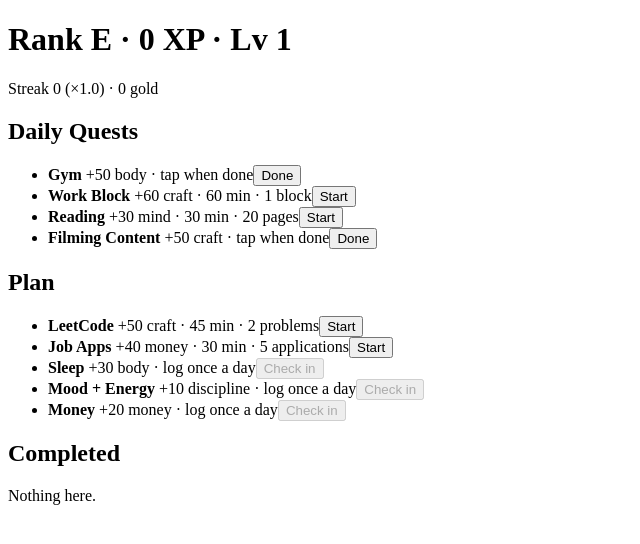
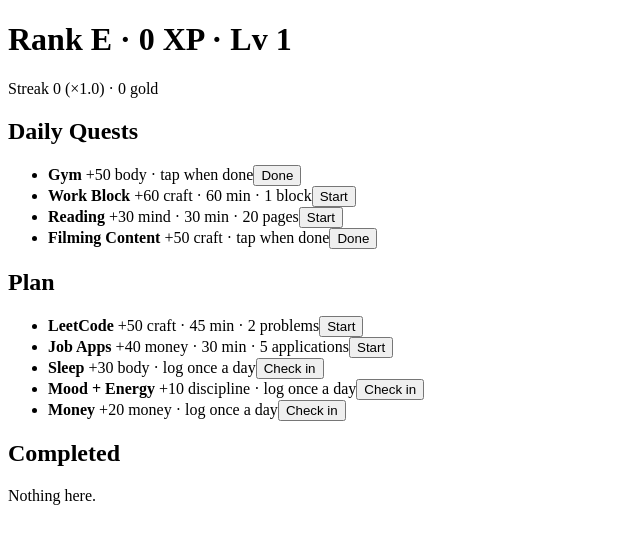
Before and after one commit to bhdang04/life-rpg, a React (Vite) app: page / in a window 1280 px wide. Shown: the top 544 px of the page, without its empty margins (0-640 px from the left). Built offline with nearby package versions, Linux system fonts and the light colour scheme.

Commit message:
feat: link check-in missions to check-in tab

```diff
--- a/src/screens/Board.tsx
+++ b/src/screens/Board.tsx
@@ -6,11 +6,12 @@ import { streakMultiplier } from '../core/xp'
 interface Props {
   state: GameState
   onChange: (fn: (s: GameState) => GameState) => void
+  onCheckIn: () => void
 }
 
 const ACTION = { tap: 'Done', timed: 'Start', checkin: 'Check in' } as const
 
-function Row({ m, state, onChange }: { m: MissionDef } & Props) {
+function Row({ m, state, onChange, onCheckIn }: { m: MissionDef } & Props) {
   const entry = state.log[m.id]
   const done = isDone(state, m.id)
   const detail =
@@ -22,10 +23,10 @@ function Row({ m, state, onChange }: { m: MissionDef } & Props) {
       {done ? (
         <span> ✓ +{entry.xp} XP</span>
       ) : (
-        // check-in screen is step 5, so those stay disabled until then
         <button
-          disabled={m.kind === 'checkin'}
-          onClick={() => onChange((s) => (m.kind === 'tap' ? completeTap(s, m.id, Date.now()) : startMission(s, m.id, Date.now())))}
+          onClick={() =>
+            m.kind === 'checkin' ? onCheckIn() : onChange((s) => (m.kind === 'tap' ? completeTap(s, m.id, Date.now()) : startMission(s, m.id, Date.now())))
+          }
         >
           {ACTION[m.kind]}
         </button>
@@ -34,12 +35,12 @@ function Row({ m, state, onChange }: { m: MissionDef } & Props) {
   )
 }
 
-export function Board({ state, onChange }: Props) {
+export function Board({ state, onChange, onCheckIn }: Props) {
   const open = MISSIONS.filter((m) => !isDone(state, m.id))
   const section = (title: string, list: MissionDef[]) => (
     <section>
       <h2>{title}</h2>
-      {list.length === 0 ? <p>Nothing here.</p> : <ul>{list.map((m) => <Row key={m.id} m={m} state={state} onChange={onChange} />)}</ul>}
+      {list.length === 0 ? <p>Nothing here.</p> : <ul>{list.map((m) => <Row key={m.id} m={m} state={state} onChange={onChange} onCheckIn={onCheckIn} />)}</ul>}
     </section>
   )
   const xp = totalXp(state.statXp)
```
